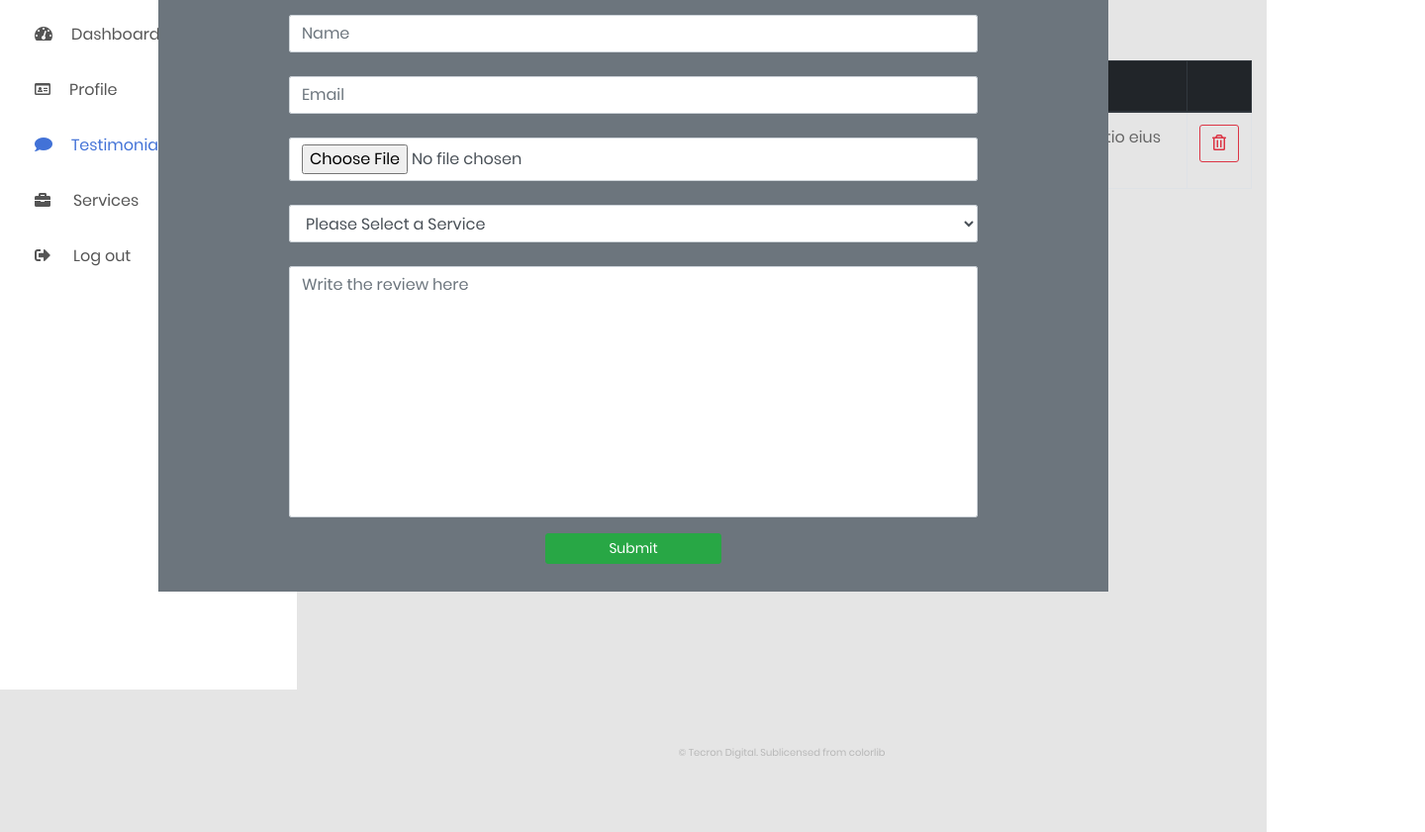
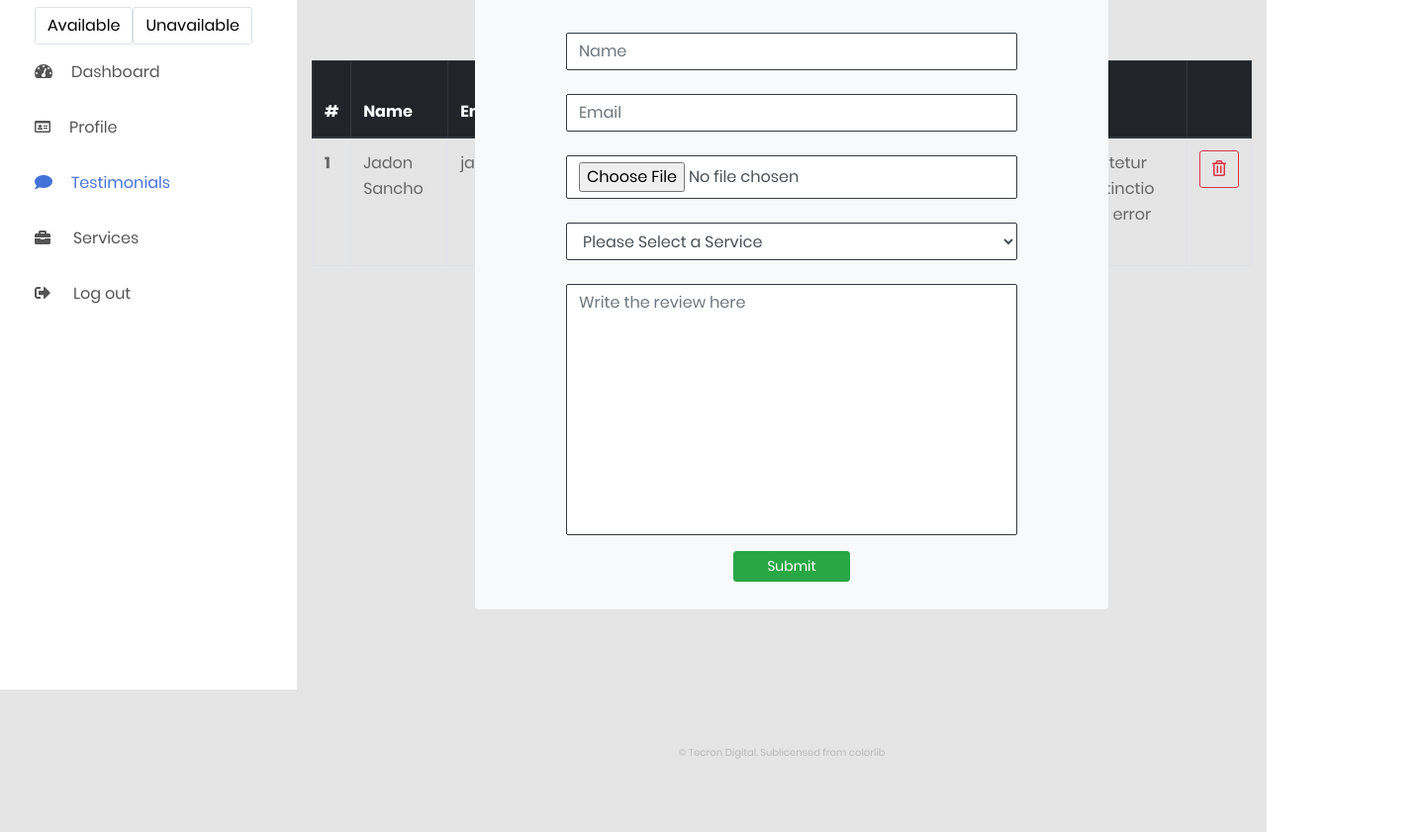
Before and after one commit to gerald-x/admin-templates, a plain HTML site: page Admin-template/testimonials.html in a window 1280 px wide. Shown: the part 103-944 px from the top of the page at 99% size, 1440 px wide, since content can reach past the window. Drawn offline with Linux system fonts and the light colour scheme.

Commit message:
added toggle button + changed the design of pop up

```diff
--- a/Admin-template/testimonials.html
+++ b/Admin-template/testimonials.html
@@ -59,6 +59,10 @@
             <nav class="navbar-mobile">
                 <div class="container-fluid">
                     <ul class="navbar-mobile__list list-unstyled">
+                        <li class="d-flex">
+                            <button type="button" value="0" class="btn font-small border btn-active" onclick="Active(this.value)">Available</button>
+                            <button type="button" value="1" class="btn font-small border btn-unactive" onclick="Active(this.value)">Unavailable</button>
+                        </li>
                         <li>
                             <a href="index.html">
                                 <i class="fas fa-tachometer-alt"></i>Dashboard</a>
@@ -89,23 +93,24 @@
 
         <!-- MENU SIDEBAR-->
         <div class="py-4 mx-auto w-75">
-            <div class="bg-secondary w-75 py-2" id="popUp">
+            <div class="w-100 py-4" id="popUp">
+                <div class="bg-light w-md mx-auto py-2 rounded">
                     <div id="icon">
                         <button type="button" class="btn btn-danger btn-sm" id="btn-close"><i class="fas fa-times" id="close"></i></button>
                     </div>
                     <div class="w-75 mx-auto p-1 my-3">
                         <form action="">
                             <div class="input-group p-2 my-2">
-                            <input type="text" class="form-control" placeholder="Name" required aria-required="true">
+                                <input type="text" class="form-control border border-dark" placeholder="Name" required aria-required="true">
                             </div>
                             <div class="input-group p-2 my-2">
-                            <input type="email" class="form-control" placeholder="Email" required aria-required="true">
+                                <input type="email" class="form-control border border-dark" placeholder="Email" required aria-required="true">
                             </div>
                             <div class="input-group p-2 my-2">
-                            <input type="file" class="form-control">
+                                <input type="file" class="form-control border border-dark">
                             </div>
                             <div class="input-group p-2 my-2">
-                            <select class="form-control">
+                                <select class="form-control border border-dark">
                                     <option value="" disabled aria-disabled="true" selected>Please Select a Service</option>
                                     <option value="">Therapy</option>
                                     <option value="">Comedy</option>
@@ -113,12 +118,13 @@
                                 </select>
                             </div>
                             <div class="input-group p-2 my-2">
-                            <textarea name="" id="" class="form-control" rows="10" placeholder="Write the review here" required aria-required="true"></textarea>
+                                <textarea name="" id="" class="form-control border border-dark" rows="10" placeholder="Write the review here" required aria-required="true"></textarea>
                             </div>
                             <div class="d-flex justify-content-center align-items-center">
                                 <button type="submit" class="btn btn-success btn-sm w-25">Submit</button>
                             </div>
                         </form>
+                    </div>
                 </div>
             </div>
         </div>
@@ -134,6 +140,10 @@
             <div class="menu-sidebar__content js-scrollbar1">
                 <nav class="navbar-sidebar">
                     <ul class="list-unstyled navbar__list">
+                        <li class="d-flex">
+                            <button type="button" value="0" class="btn font-small border btn-active" onclick="Active(this.value)">Available</button>
+                            <button type="button" value="1" class="btn font-small border btn-unactive" onclick="Active(this.value)">Unavailable</button>
+                        </li>
                         <li>
                             <a href="index.html">
                                 <i class="fas fa-tachometer-alt"></i>Dashboard</a>
@@ -173,6 +183,8 @@
                             <tr>
                                 <th>#</th>
                                 <th>Name</th>
+                                <th>Email</th>
+                                <th>Service Taken</th>
                                 <th>Testimonial</th>
                                 <th></th>
                             </tr>
@@ -184,7 +196,9 @@
                                 <!-- End of comment -->
 
                                 <td>Jadon Sancho</td>
-                                <td>Lorem ipsum dolor, sit amet consectetur adipisicing elit. Minima, maiores distinctio eius a voluptates inventore corrupti error obcaecati adipisci earum!</td>
+                                <td>jadonSancho@flopUnited.com</td>
+                                <td>Hot fuck session</td>
+                                <td class="long">Lorem ipsum dolor, sit amet consectetur adipisicing elit. Minima, maiores distinctio eius a voluptates inventore corrupti error obcaecati adipisci earum!</td>
                                 <td><button type="button" class="btn btn-outline-danger"><i class="far fa-trash-alt"></i></button></td>
                             </tr>
                         </tbody>
```
Lines whose indentation alone changed are shown as unchanged.
